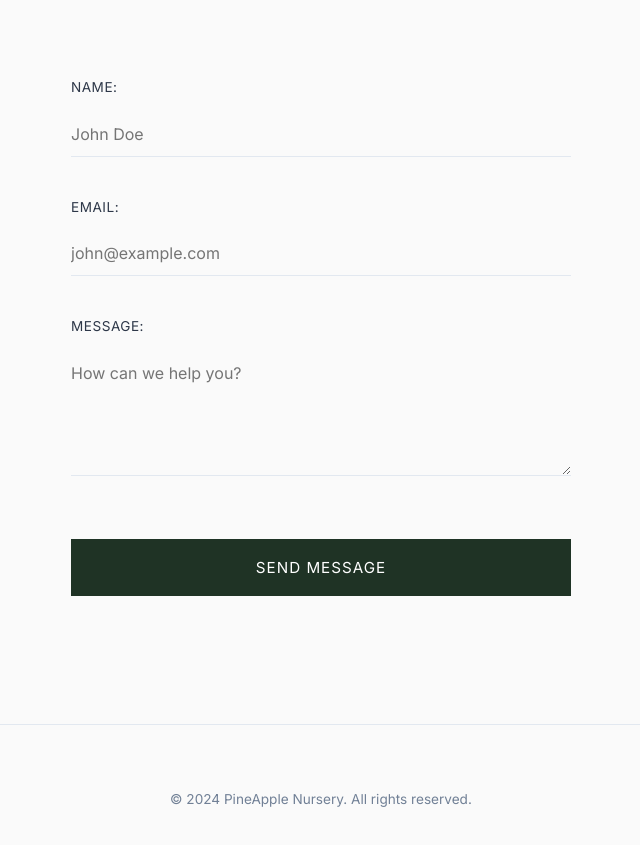
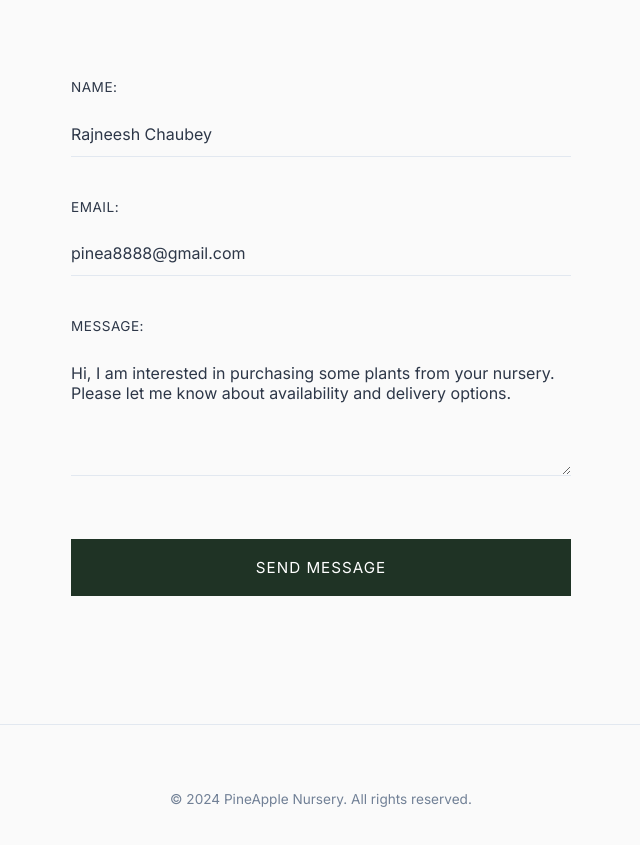
Before and after one commit to Rajneesh1109/Pineapple-plant-nursery, a plain HTML site: page code.html in a window 1280 px wide. Shown: the part 3439-4284 px from the top of the page, without its empty margins (319-959 px from the left). Drawn offline with nearby package versions, Linux system fonts and the light colour scheme; a web font is replaced by a local one.

Commit message:
Prefill contact form with user details

```diff
--- a/code.html
+++ b/code.html
@@ -137,15 +137,15 @@
                     <form action="mailto:pinea8888@gmail.com" method="post" enctype="text/plain" class="contact-form">
                         <div class="form-group">
                             <label for="name">Name:</label>
-                            <input type="text" id="name" name="name" required placeholder="John Doe">
+                            <input type="text" id="name" name="name" required value="Rajneesh Chaubey" placeholder="John Doe">
                         </div>
                         <div class="form-group">
                             <label for="email">Email:</label>
-                            <input type="email" id="email" name="email" required placeholder="john@example.com">
+                            <input type="email" id="email" name="email" required value="pinea8888@gmail.com" placeholder="john@example.com">
                         </div>
                         <div class="form-group">
                             <label for="message">Message:</label>
-                            <textarea id="message" name="message" rows="5" required placeholder="How can we help you?"></textarea>
+                            <textarea id="message" name="message" rows="5" required placeholder="How can we help you?">Hi, I am interested in purchasing some plants from your nursery. Please let me know about availability and delivery options.</textarea>
                         </div>
                         <button type="submit" class="submit-btn">Send Message</button>
                     </form>
```
